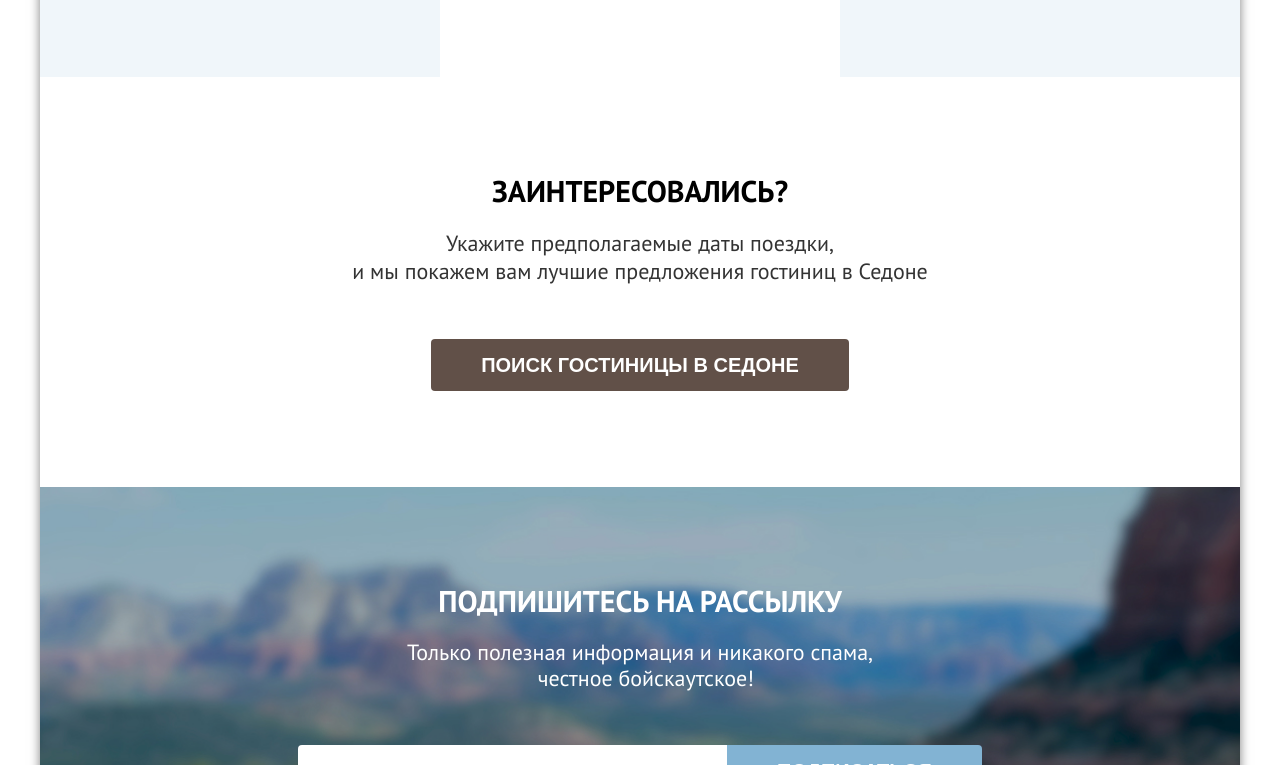
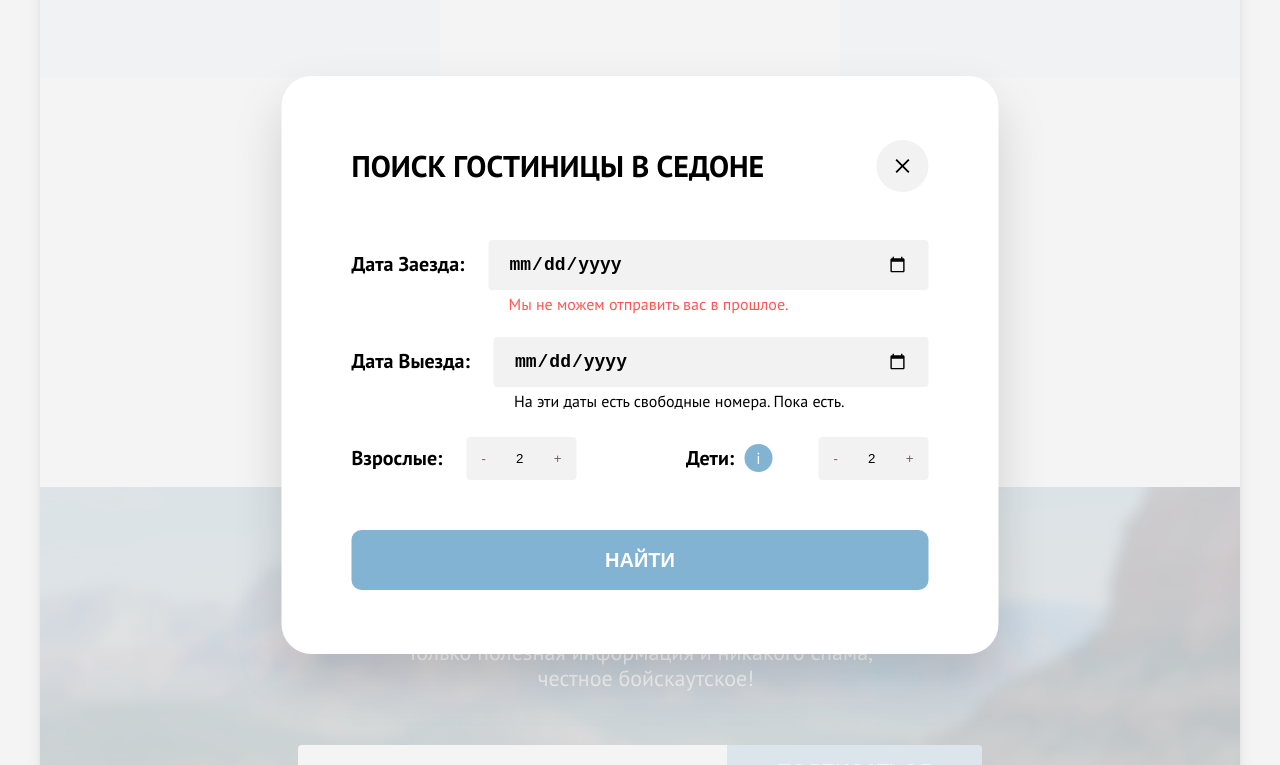
Before and after one commit to htmlacademy-htmlcss/1093557-sedona-37, a plain HTML site: page index.html in a window 1280 px wide. Both pictures are taken after a click on the button "ПОИСК ГОСТИНИЦЫ В СЕДОНЕ". Shown: the part 2572-3337 px from the top of the page. Drawn offline with Linux system fonts and the light colour scheme.

Commit message:
модалка

```diff
--- a/css/style.css
+++ b/css/style.css
@@ -35,6 +35,9 @@ body {
   --main-btn-color-hover: #615048;
   --blue-hover-color: #68A2CA;
   --input-hover-color:#E6E6E6;
+  --modal-shadow-bgc: #f2f2f2;
+  --madal-span-color-red: #FF5757;
+  --modal-counter-color: #756157;
 }
 
 button {
@@ -214,7 +217,7 @@ main {
 	z-index: 2;
 	left: 0;
 	right: 0;
-	bottom: 0;
+	bottom: -1px;
 	height: 57px;
 	background-color: transparent;
 	background-image: url(../images/mask.svg);
@@ -574,3 +577,206 @@ main {
 .footer-logo:active path{
   fill: rgba(0, 0, 0, 0.3);
 }
+
+.modal {
+  display: none;
+  position: fixed;
+  top: 0;
+  right: 0;
+  bottom: 0;
+  left: 0;
+  z-index: 100;
+}
+
+.modal.modal_show {
+  display: block;
+}
+
+.modal__shadow {
+  position: fixed;
+  top: 0;
+  right: 0;
+  bottom: 0;
+  left: 0;
+  z-index: 1;
+  background-color: var(--modal-shadow-bgc);
+  opacity: 0.8;
+}
+
+.modal__content {
+  position: absolute;
+  width: 717px;
+  min-height: 576px;
+  padding: 64px 70px;
+  top: 50%;
+  left: 50%;
+  transform: translate(-50%, -50%);
+  background-color: var(--color-white);
+  box-shadow: 0 25px 50px 0 rgba(0, 0, 0, 0.15);
+  border-radius: 30px;
+  z-index: 2;
+}
+
+.modal__top {
+  display: flex;
+  justify-content: space-between;
+  align-items: center;
+  margin-bottom: 48px;
+}
+
+.modal-title {
+  font-size: 30px;
+  line-height: 36px;
+  text-transform: uppercase;
+}
+
+.modal-btn__exit {
+  position: relative;
+  width: 52px;
+  height: 52px;
+  background-color: var(--modal-shadow-bgc);
+  border-radius: 50%;
+}
+
+.modal-btn__exit::before {
+  position: absolute;
+  content: "";
+  width: 15px;
+  height: 15px;
+  top: 50%;
+  left: 50%;
+  transform: translate(-50%, -50%);
+  background-image: url(../images/modal-exit-icon.svg);
+  background-repeat: no-repeat;
+}
+
+.modal-btn__exit:hover {
+  background-color: var(--input-hover-color);
+  transition: all 0.3s linear;
+}
+
+.modal-btn__exit:focus {
+  box-shadow: 0 0 3px 1px var(--blue-hover-color);
+}
+
+.modal-btn__exit:active {
+  opacity: 0.3;
+}
+
+.modal__list {
+  display: flex;
+  flex-direction: column;
+}
+
+.modal__item {
+  display: flex;
+  justify-content: space-between;
+  margin-bottom: 23px;
+}
+
+.modal__item:last-child {
+  margin-bottom: 48px;
+}
+
+.modal__label {
+  display: block;
+  margin-right: 24px;
+  padding: 12px 0;
+  font-weight: 700;
+  font-size: 20px;
+  line-height: 24px;
+}
+
+.modal__label-children {
+  margin-right: 10px;
+}
+
+.modal__input-cont {
+  flex-grow: 1;
+}
+
+.madal__date-input {
+  display: block;
+  width: 100%;
+  padding: 12px 20px;
+  margin-bottom: 4px;
+  font-weight: 700;
+  font-size: 18px;
+  line-height: 24px;
+  border: none;
+  background-color: var(--modal-shadow-bgc);
+  border-radius: 4px;
+  cursor: pointer;
+}
+
+.madal__date-input:hover {
+  background-color: var(--input-hover-color);
+}
+
+.madal__date-input:focus {
+  box-shadow: 0 0 3px 1px var(--blue-hover-color);
+}
+
+.modal__span-text {
+  display: block;
+  padding: 0 20px;
+}
+
+.modal__span-red {
+  color: var(--madal-span-color-red);
+}
+
+.counter {
+  display: flex;
+  align-items: center;
+}
+
+.modal__counter-span {
+  display: block;
+  padding: 4px 12px;
+  background-color: var(--color-blue);
+  color: var(--color-white);
+  border-radius: 50%;
+  cursor: pointer;
+}
+
+.counter__field {
+  display: flex;
+  align-items: center;
+  max-width: 110px;
+  background-color: var(--modal-shadow-bgc);
+  border-radius: 4px;
+}
+
+.counter__field-children {
+  margin-left: 46px;
+}
+
+.counter__input {
+  display: block;
+  width: 100%;
+  padding: 14px 15px;
+  background-color: transparent;
+  border: none;
+}
+
+.counter__minus,
+.counter__plus {
+  padding: 14px 15px;
+  color: var(--modal-counter-color);
+}
+
+.counter__minus:hover,
+.counter__plus:hover,
+.counter__input:hover {
+  background-color: var(--input-hover-color);
+  color: var(--color-black);
+}
+
+.modal__bnt {
+  width: 100%;
+  padding: 18px 0;
+  font-size: 20px;
+  line-height: 24px;
+  border-radius: 10px;
+}
--- a/index.html
+++ b/index.html
@@ -115,8 +115,8 @@
 
 				<section class="interested">
 					<h2 class="interested-title">Заинтересовались?</h2>
-					<p class="interested-text"> <span class="interested-text-span">Укажите предполагаемые даты поездки,</span> и мы покажем вам лучшие предложения гостиниц в Седоне</p>
-					<button class="interested-btn btn">ПОИСК ГОСТИНИЦЫ В СЕДОНЕ</button>
+					<p class="interested-text">Укажите предполагаемые даты поездки, и мы покажем вам лучшие предложения гостиниц в Седоне</p>
+					<button type="button" class="interested-btn btn">Поиск гостиницы в седоне</button>
 				</section>
 
 				<section class="subscribe-mail">
@@ -177,5 +177,54 @@
         </a>
       </footer>
 		</div>
+
+    <div class="modal">
+      <div class="modal__shadow"></div>
+      <div class="modal__content">
+        <div class="modal__top">
+          <h3 class="modal-title">Поиск гостиницы в Седоне</h3>
+          <button class="modal-btn__exit"></button>
+        </div>
+
+        <ul class="modal__list">
+          <li class="modal__item">
+            <label class="modal__label" for="check-in">Дата Заезда:</label>
+            <div class="modal__input-cont">
+              <input class="madal__date-input" type="date" id="check-in" value="27.04.2020">
+              <span class="modal__span-red modal__span-text">Мы не можем отправить вас в прошлое.</span>
+            </div>
+          </li>
+          <li class="modal__item">
+            <label class="modal__label for="departure">Дата Выезда:</label>
+            <div class="modal__input-cont">
+              <input class="madal__date-input" type="date" id="departure" value="1.09.2023">
+              <span class="modal__span-text">На эти даты есть свободные номера. Пока есть.</span>
+            </div>
+          </li>
+          <li class="modal__item">
+            <div class="adults-counter counter">
+              <label class="modal__label for="adults">Взрослые:</label>
+              <div class="counter__field">
+                <button type="button" class="counter__minus">-</button>
+                <input type="text" id="adults" value="2" class="counter__input">
+                <button type="button" class="counter__plus">+</button>
+              </div>
+            </div>
+            <div class="children-counter counter">
+              <label class="modal__label modal__label-children" for="children">Дети:</label>
+              <span class="modal__counter-span">i</span>
+              <div class="counter__field counter__field-children">
+                <button type="button" class="counter__minus">-</button>
+                <input type="text" id="children" value="2" class="counter__input">
+                <button type="button" class="counter__plus">+</button>
+              </div>
+            </div>
+          </li>
+        </ul>
+        <button type="button" class="secondory-btn modal__bnt">Найти</button>
+      </div>
+    </div>
+
+    <script src="./js/script.js"></script>
   </body>
 </html>
--- /dev/null
+++ b/js/script.js
@@ -0,0 +1,35 @@
+const interestedBtn = document.querySelector('.interested-btn');
+const modal = document.querySelector('.modal');
+const shadow = document.querySelector('.modal__shadow');
+const exitBtn = document.querySelector('.modal-btn__exit');
+const childrenSpan = document.querySelector('.modal__counter-span');
+
+function showModal() {
+  modal.classList.add('modal_show')
+}
+
+function closeModal() {
+  modal.classList.remove('modal_show')
+}
+
+interestedBtn.addEventListener('click', () => {
+  showModal()
+})
+
+shadow.addEventListener('click', () => {
+  closeModal()
+})
+
+window.addEventListener('keyup', (event) => {
+  if (event.code === 'Escape') {
+    closeModal()
+  }
+})
+
+exitBtn.addEventListener('click', () => {
+  closeModal()
+})
+
+childrenSpan.addEventListener('click', () => {
+  alert('Укажите количество детей, которые будут с вами, возраст которых от 6 до 18лет. Дети до 6 лет размещаются бесплатно.')
+})
```
Also changed, not shown: images/exit-icon.svg (added), images/modal-exit-icon.svg (added).
